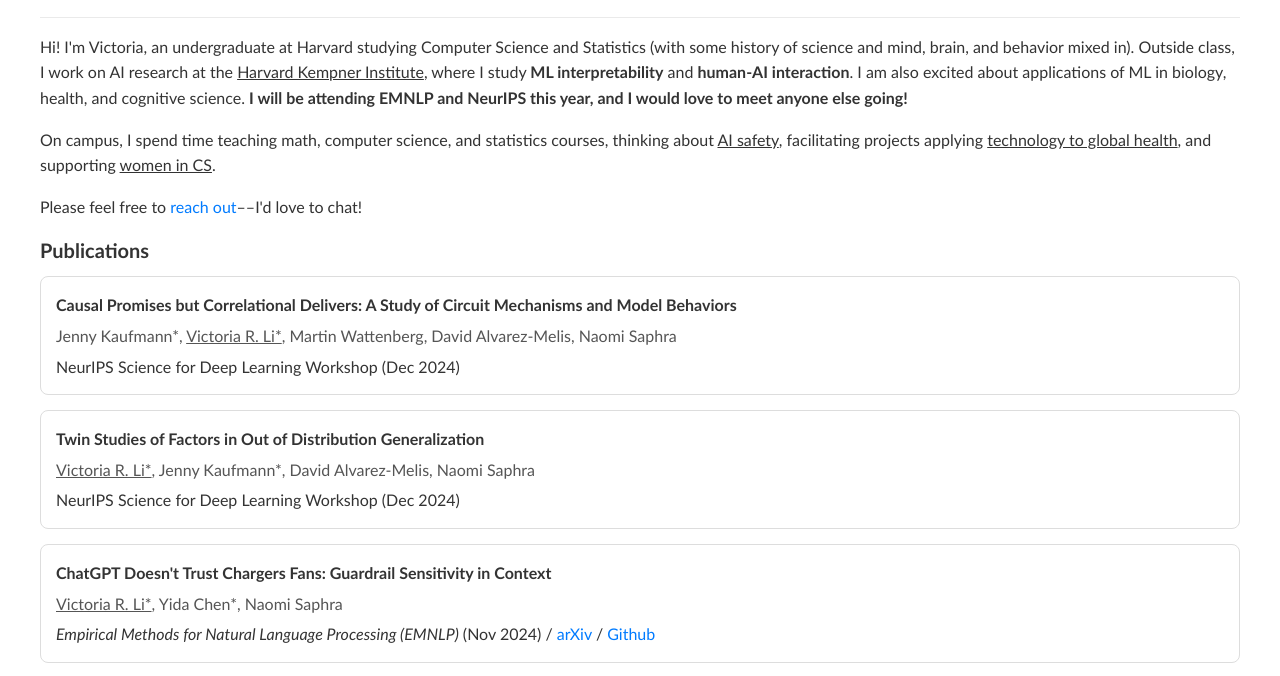
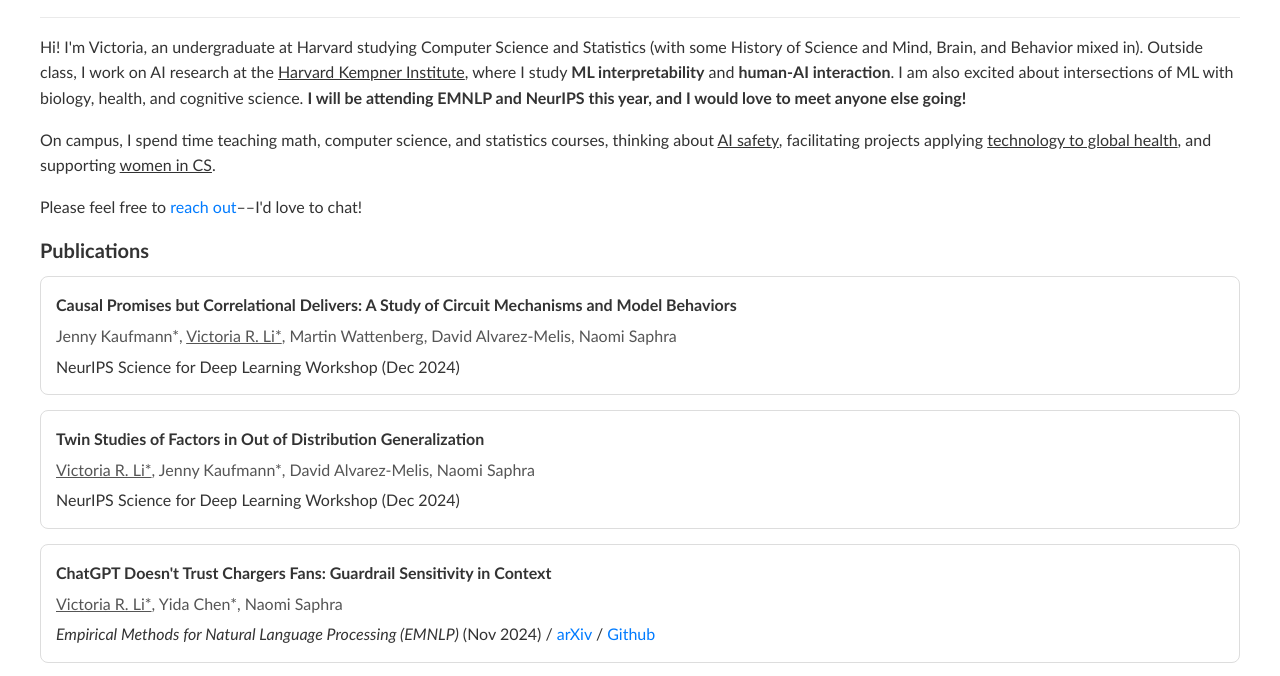
Before and after one commit to vli31/personal-website, a plain HTML site: page index.html in a window 1280 px wide. Shown: the part 84-760 px from the top of the page. Drawn offline with Linux system fonts and the light colour scheme.

Commit message:
capitalization

```diff
--- a/index.html
+++ b/index.html
@@ -123,10 +123,10 @@
     <div class="bio small-margin">
         <p>
           Hi! I'm Victoria, an undergraduate at Harvard studying Computer Science and Statistics
-          (with some history of science and mind, brain, and behavior mixed in).
+          (with some History of Science and Mind, Brain, and Behavior mixed in).
           Outside class, I work on AI research at the <a href="https://kempnerinstitute.harvard.edu/">Harvard Kempner Institute</a>, where I
           study <b>ML interpretability</b> and <b>human-AI interaction</b>. I am also
-          excited about applications of ML in biology, health, and cognitive science.
+          excited about intersections of ML with biology, health, and cognitive science.
           <b>I will be attending EMNLP and NeurIPS this year, and I would love to meet anyone else going!</b></p>
         <p>
           On campus, I spend time teaching math, computer science, and statistics courses,
```
